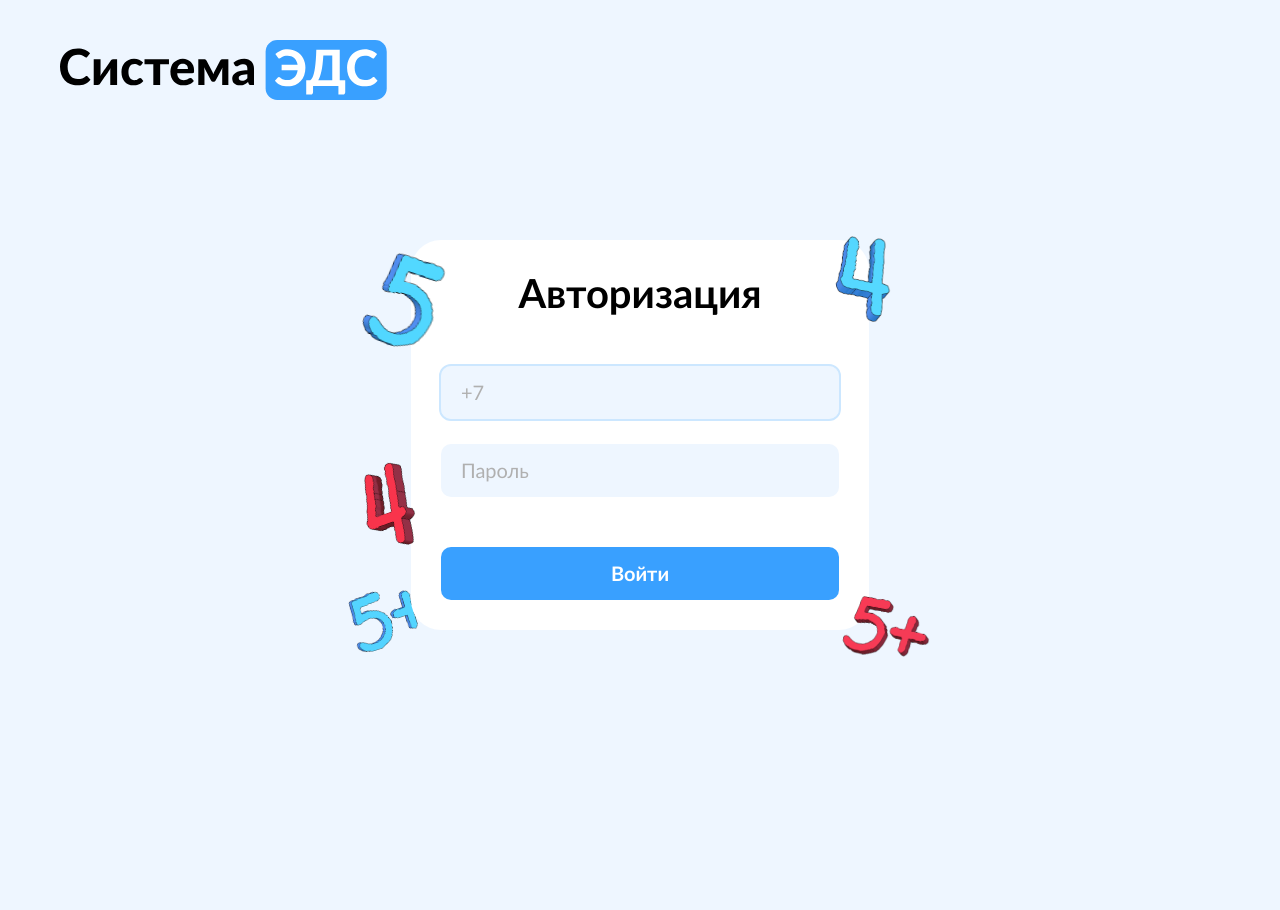
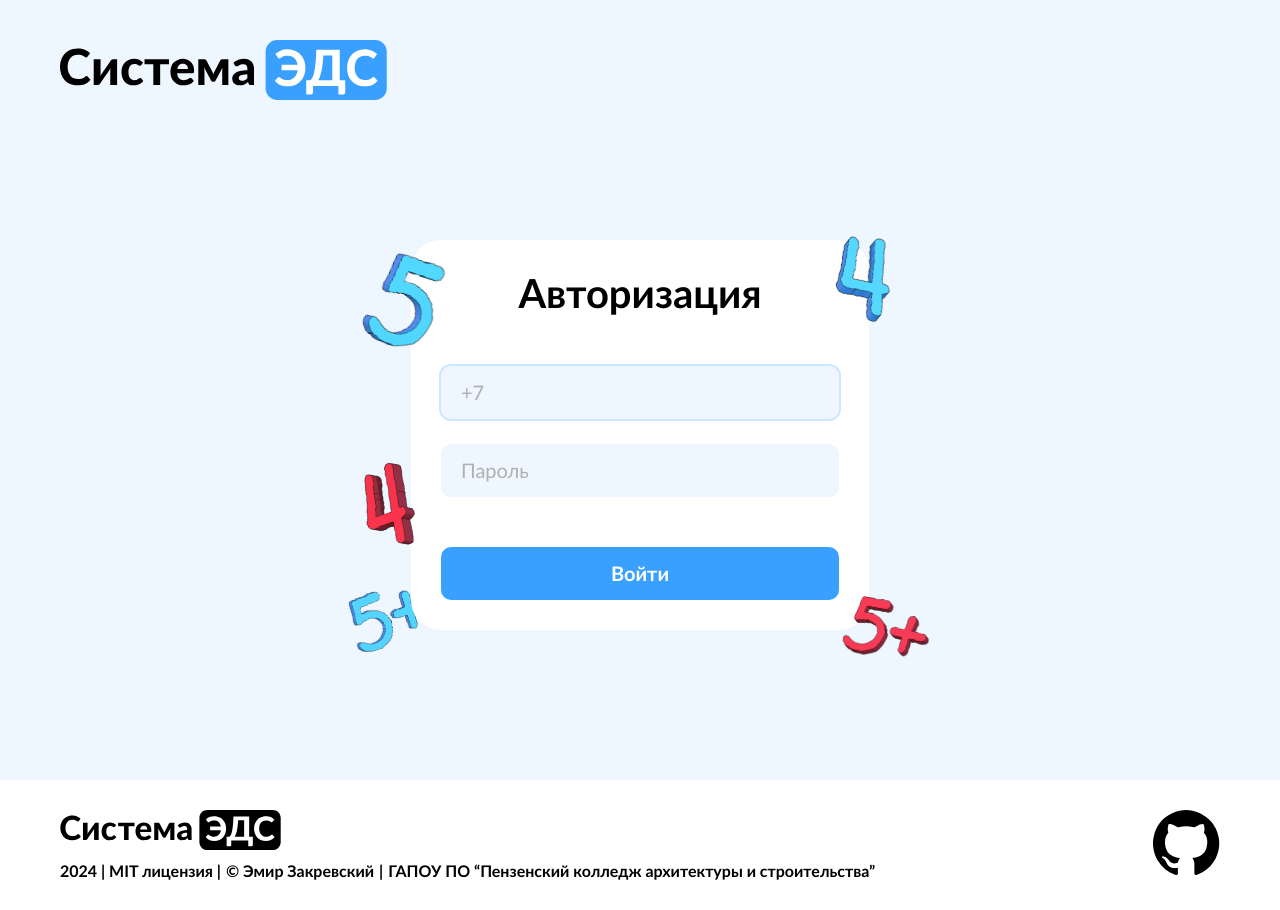
Before and after one commit to loooltooot/system-eds, a Django app: page /login/ in a window 1280 px wide. Before the commit the page ends 657 px from the top, so only its background shows below. Run offline with Django 5.2, Linux system fonts and the light colour scheme; style sheets or scripts are compiled from the project's sources; parts of the project's set-up code (start-up, migrations or seed data) failed here and were passed over.

Commit message:
💄: footer is done

```diff
--- a/marks/static/marks/css/style.css
+++ b/marks/static/marks/css/style.css
@@ -47,12 +47,16 @@
 
 body {
   min-height: 100vh;
-  padding: 40px 60px 0;
+  padding: 40px 0 0;
   background-color: var(--bg-color);
   box-sizing: border-box;
   display: flex;
   flex-direction: column;
   justify-content: space-between;
+  row-gap: 150px;
+}
+body #top {
+  padding-inline: 60px;
 }
 
 img,
@@ -336,4 +340,23 @@ td .mark_form {
   overflow: hidden;
 }
 
+footer {
+  background-color: var(--bg-light-color);
+  padding: 30px 60px;
+  display: flex;
+  justify-content: space-between;
+}
+footer #info {
+  font-weight: 700;
+  display: flex;
+  column-gap: 5px;
+  margin-top: 12px;
+}
+footer #github {
+  filter: brightness(0);
+}
+footer #github:hover {
+  filter: none;
+}
+
 /*# sourceMappingURL=style.css.map */
--- a/marks/static/marks/css/style.scss
+++ b/marks/static/marks/css/style.scss
@@ -8,12 +8,17 @@
 
 body {
     min-height: 100vh;
-    padding: 40px 60px 0;
+    padding: 40px 0 0;
     background-color: var(--bg-color);
     box-sizing: border-box;
     display: flex;
     flex-direction: column;
     justify-content: space-between;
+    row-gap: 150px;
+
+    #top {
+        padding-inline: 60px;
+    }
 }
 
 img,
@@ -314,3 +319,25 @@ td {
         overflow: hidden;
     }
 }
+
+footer {
+    background-color: var(--bg-light-color);
+    padding: 30px 60px;
+    display: flex;
+    justify-content: space-between;
+
+    #info {
+        font-weight: 700;
+        display: flex;
+        column-gap: 5px;
+        margin-top: 12px;
+    }
+
+    #github {
+        filter: brightness(0);
+
+        &:hover {
+            filter: none;
+        }
+    }
+}
--- a/marks/templates/marks/base_site.html
+++ b/marks/templates/marks/base_site.html
@@ -26,7 +26,17 @@
     </main>
 </div>
 <footer>
-    {% block footer %}{% endblock footer %}
+    {% block footer %}
+    <div>
+        <img src="{% static "marks/black_logo.svg" %}" alt="Система ЭДС">
+        <div id="info">
+            <span>2024 | MIT лицензия |</span><a href="https://loooltooot.github.io">© Эмир Закревский</a><span>|</span><a href="https://pkas58.ru/">ГАПОУ ПО “Пензенский колледж архитектуры и строительства”</a>
+        </div>
+    </div>
+    <a id="github" href="https://github.com/loooltooot/system-eds">
+        <img src="{% static "marks/gh.svg" %}" alt="ГитХаб">
+    </a>
+    {% endblock footer %}
 </footer>
 {% endblock body %}
 
```
Also changed, not shown: marks/static/marks/black_logo.svg (added), marks/static/marks/gh.svg (added), 1 other file.
